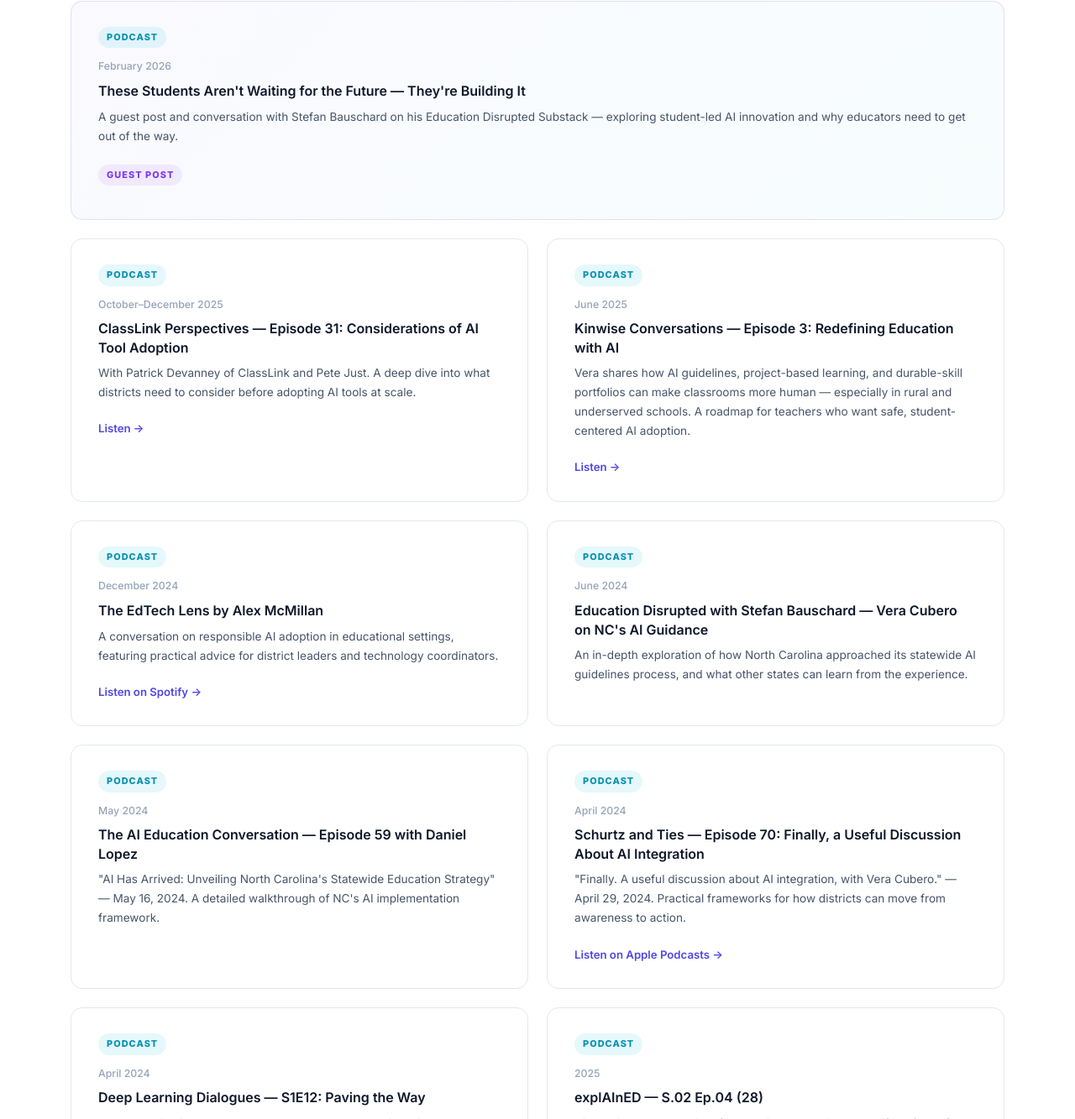
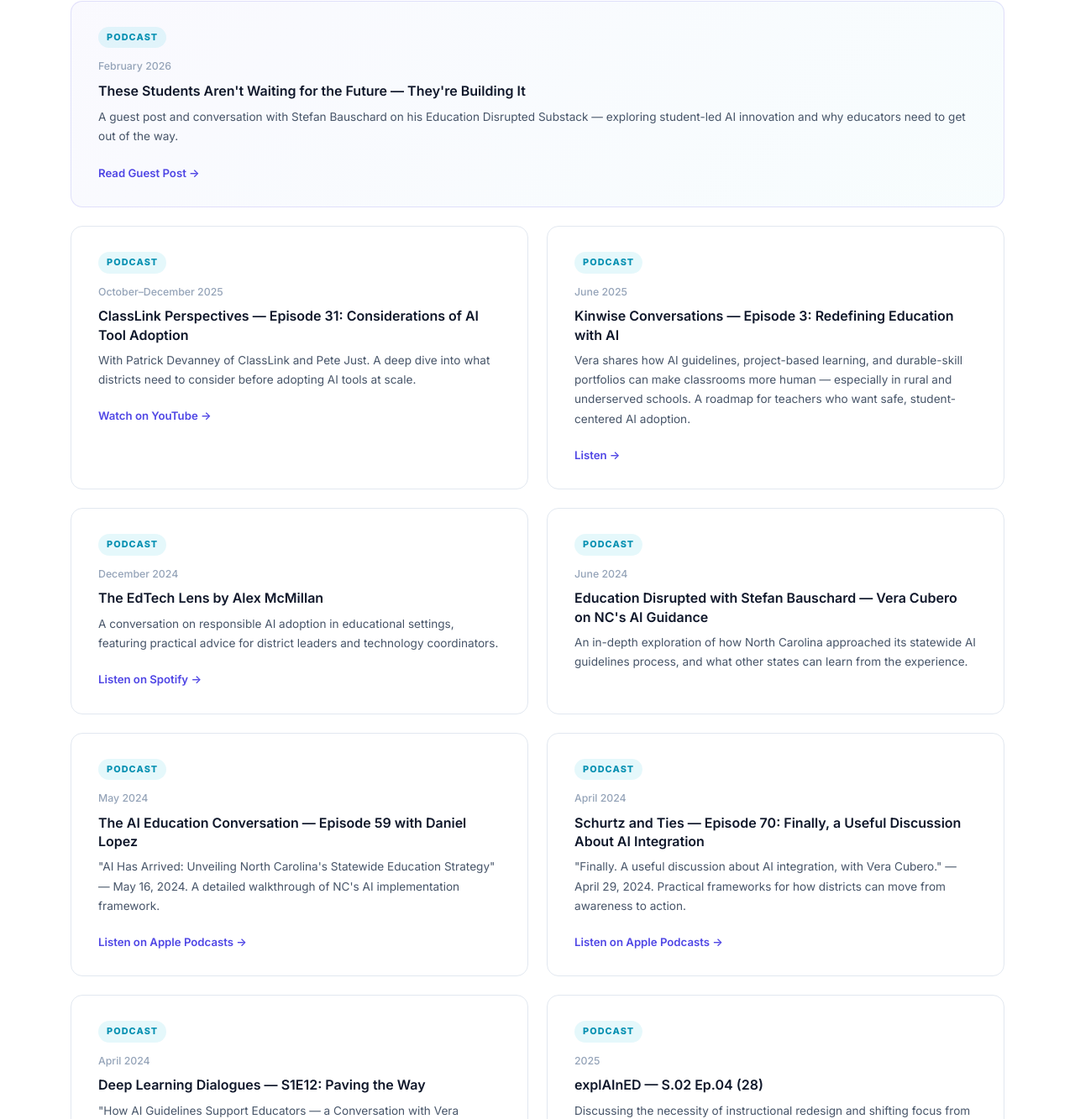
Before and after one commit to VeraCubero/cuberoconsulting.com, a plain HTML site: page spotlight.html in a window 1280 px wide. Shown: the part 1846-3179 px from the top of the page at 84% size. Drawn offline with Linux system fonts and the light colour scheme.

Commit message:
Add podcast links, fix ClassLink link, ICAILY keynote width fix

```diff
--- a/spotlight.html
+++ b/spotlight.html
@@ -98,7 +98,7 @@
             <div class="spotlight-date">February 2026</div>
             <h3>These Students Aren't Waiting for the Future — They're Building It</h3>
             <p>A guest post and conversation with Stefan Bauschard on his Education Disrupted Substack — exploring student-led AI innovation and why educators need to get out of the way.</p>
-            <span class="spotlight-type type-post" style="display:inline-block; margin-top:4px;">Guest Post</span>
+            <a href="https://stefanbauschard.substack.com/p/vera-cubero-guest-post-these-students" class="spotlight-link" target="_blank" rel="noopener" style="display:inline-block; margin-top:4px;">Read Guest Post →</a>
           </div>
 
           <div class="spotlight-card">
@@ -106,7 +106,7 @@
             <div class="spotlight-date">October–December 2025</div>
             <h3>ClassLink Perspectives — Episode 31: Considerations of AI Tool Adoption</h3>
             <p>With Patrick Devanney of ClassLink and Pete Just. A deep dive into what districts need to consider before adopting AI tools at scale.</p>
-            <a href="#" class="spotlight-link">Listen →</a>
+            <a href="https://www.youtube.com/watch?v=cTKUIt_9Srs" class="spotlight-link" target="_blank" rel="noopener">Watch on YouTube →</a>
           </div>
 
           <div class="spotlight-card">
@@ -137,6 +137,7 @@
             <div class="spotlight-date">May 2024</div>
             <h3>The AI Education Conversation — Episode 59 with Daniel Lopez</h3>
             <p>"AI Has Arrived: Unveiling North Carolina's Statewide Education Strategy" — May 16, 2024. A detailed walkthrough of NC's AI implementation framework.</p>
+            <a href="https://podcasts.apple.com/us/podcast/59-ai-has-arrived-unveiling-north-carolinas-statewide/id1667322389?i=1000655752037" class="spotlight-link" target="_blank" rel="noopener">Listen on Apple Podcasts →</a>
           </div>
 
           <div class="spotlight-card">
```
